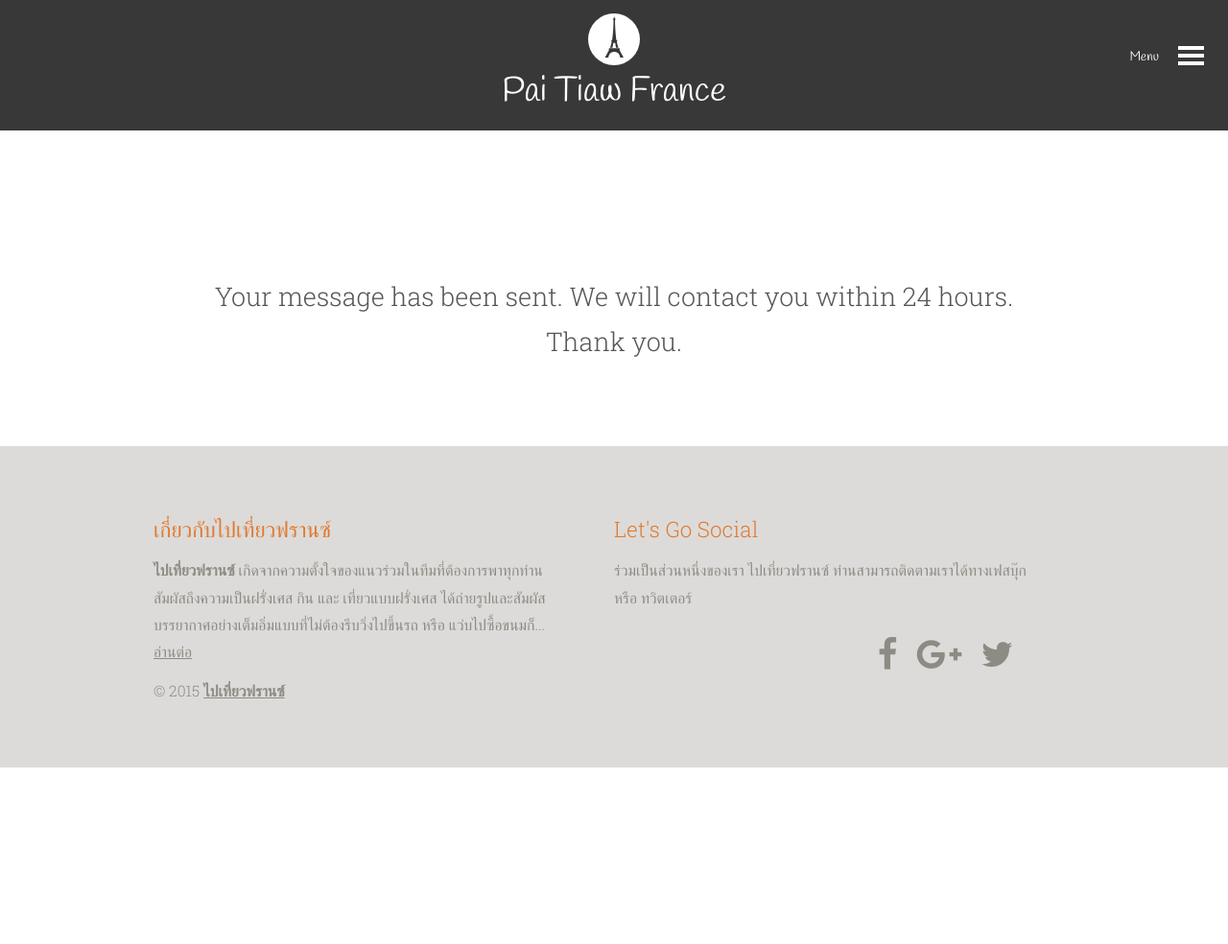
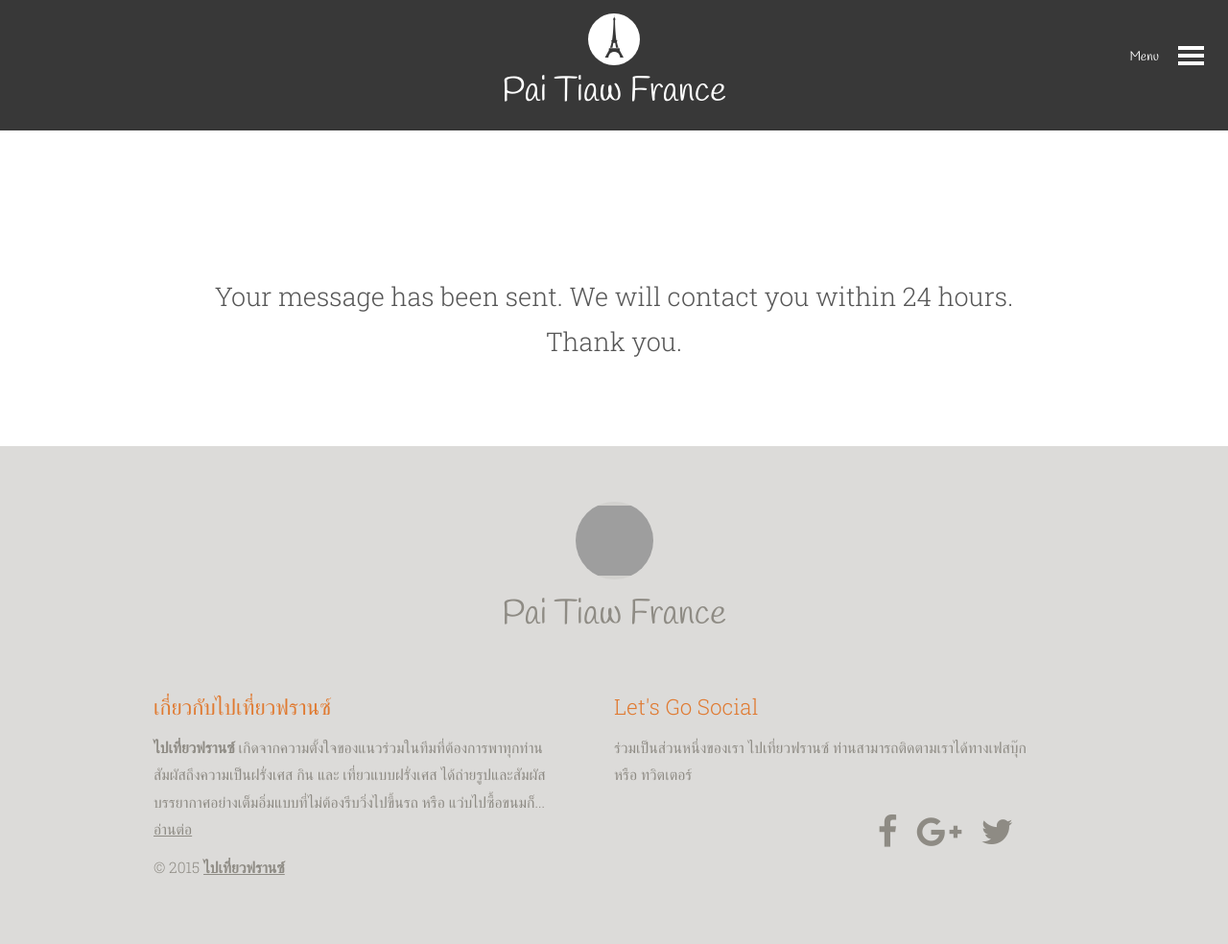
Before and after one commit to paitiewfrance/paitiewfrance.github.io, a Jekyll site: the page built from send.md, in a window 1280 px wide. Shown: the whole page at 96% size. Built offline with Jekyll 4.4.1, drawn with Linux system fonts in a browser that asks for light colours; nearby versions of some CDN libraries; some web fonts are replaced; before the commit the page ends 900 px from its top, so only the background shows below that.

```diff
--- a/_config.yml
+++ b/_config.yml
@@ -4,7 +4,7 @@ author: paitiewfrance
 permalink: pretty
 
 url: "http://paitiewfrance.com"
-# url: "http://localhost:4000"
+url: "http://localhost:4000"
 
 
 
--- a/_includes/footer.html
+++ b/_includes/footer.html
@@ -1,4 +1,8 @@
 <footer>
+       <a href="{{ site.url }}" title ="ไปเที่ยวฟรานส์ " class ="center">
+        <span class ="logo  footer-logo-kiki"></span>
+         <h1 id ="ไปเที่ยวฟรานส์ ">Pai Tiaw <span>France</span></h1>
+       </a>
     <div class="container">
         <div class="column">
             <h2>เกี่ยวกับไปเที่ยวฟรานซ์</h2>
--- a/_includes/header.html
+++ b/_includes/header.html
@@ -1,14 +1,9 @@
 <div id="header">
 	   <a href="{{ site.url }}" title ="ไปเที่ยวฟรานส์ ">
-	    <span id ="logo"></span>
-	     <!-- <img src="/img/logo.svg" alt="" class ="inline"> -->
+	    <span class ="logo"></span>
 	     <h1 id ="ไปเที่ยวฟรานส์ ">Pai Tiaw <span>France</span></h1>
 	   </a>
                    <div class="fb-container">
 	             <div class="fb-like" data-href="https://paitiewfrance.github.io/" data-width="126" data-layout="button" data-action="like" data-show-faces="true" data-share="true"></div>
-
-                        <!--      <a href="https://twitter.com/paitiewfrance" class="twitter-follow-button" data-show-count="false" data-size="large" data-dnt="true">Follow @paitiewfrance</a>
-                        <script>!function(d,s,id){var js,fjs=d.getElementsByTagName(s)[0],p=/^http:/.test(d.location)?'http':'https';if(!d.getElementById(id)){js=d.createElement(s);js.id=id;js.src=p+'://platform.twitter.com/widgets.js';fjs.parentNode.insertBefore(js,fjs);}}(document, 'script', 'twitter-wjs');</script>
-                         -->
 	   </div>
 </div>
--- a/_sass/base.scss
+++ b/_sass/base.scss
@@ -60,13 +60,14 @@ li {
 /*- Base settings -*/
 
 $orange: #E07A31;
+$footer: #DCDBD9;
 
 $main-color: #565656;
 $header:#282828;
 $background-color: #F7F7F7;
 $text-color:  #26241F;
 
-$footer: lighten(black, 15);
+
 
 $sans: 'Roboto Slab', serif;
 $serif:  'Ovo', serif;
--- a/_sass/layout.scss
+++ b/_sass/layout.scss
@@ -10,7 +10,7 @@
     height: 250px;
 }
 
-#logo {
+.logo {
     display: block;
     border-radius: 50%;
     margin: 0 auto;
@@ -20,6 +20,13 @@
     height: 3em;
     line-height: 3em;
     text-align: center;
+    &.footer-logo-kiki {
+          background:darken($footer, 4) url(../img/logo-footer.svg) no-repeat  -5px center;;
+          margin: 1.75em auto 0 auto;
+          background-size: 120% auto;
+          width: 4.5em;
+          height: 4.5em;
+    }
 }
 /* Navigation */
 
@@ -156,6 +163,17 @@ nav.menu-open {
         padding: 2.5rem 3.5rem;
     }
 }
+/*======================================================= SPECIAL HEADER =============================================================*/
+
+#header h1,
+footer h1 {
+        font-size: 2em;
+        position: relative;
+        text-transform: capitalize;
+        font-family: $serif-bis;
+        padding: .25em 0 !important;
+}
+
 /*=======================================================HEADER=====================================================================*/
 
 $header-bg:#197E9A;
@@ -179,12 +197,6 @@ $header-bg:#383838;
     }
     h1 {
         color: white;
-        font-size: 2em;
-        position: relative;
-        text-transform: capitalize;
-        font-family: $serif-bis;
-        color: white;
-        padding: .25em 0 !important;
     }
 }
 /* Posts */
@@ -549,7 +561,7 @@ form {
 }
 /*======================================== FOOTER DESIGN ============================================*/
 
-$footer: #DCDBD9;
+
 $footer-color: darken( $footer, 32);
 
 footer {
@@ -559,12 +571,21 @@ footer {
         display: block;
     }
     p,
-    p a {
+    p a, h1 {
         color: $footer-color !important;
     }
     p a {
         text-decoration: underline;
     }
+
+    h1 {
+        margin: .25em 0;
+    }
+
+    a.center {
+          display: inline;
+    }
+
     h2 {
         font-weight: 300 !important;
         color: $orange !important;
--- a/robots.txt
+++ b/robots.txt
@@ -1,4 +1,4 @@
-User-Agent: Googlebot
+User-agent: Googlebot
 Disallow: /js/
 Disallow: /send/
 
```
Also changed, not shown: tour-languedoc-midi-pyrenee/tour-aveyron-albi.md (+6 -3 lines).
